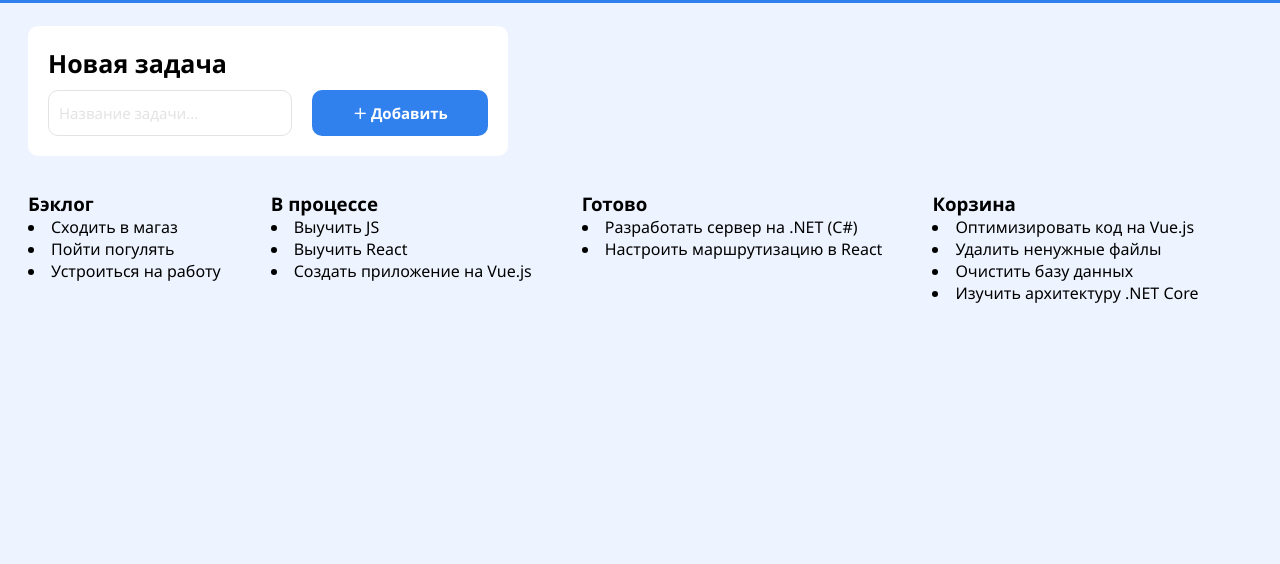
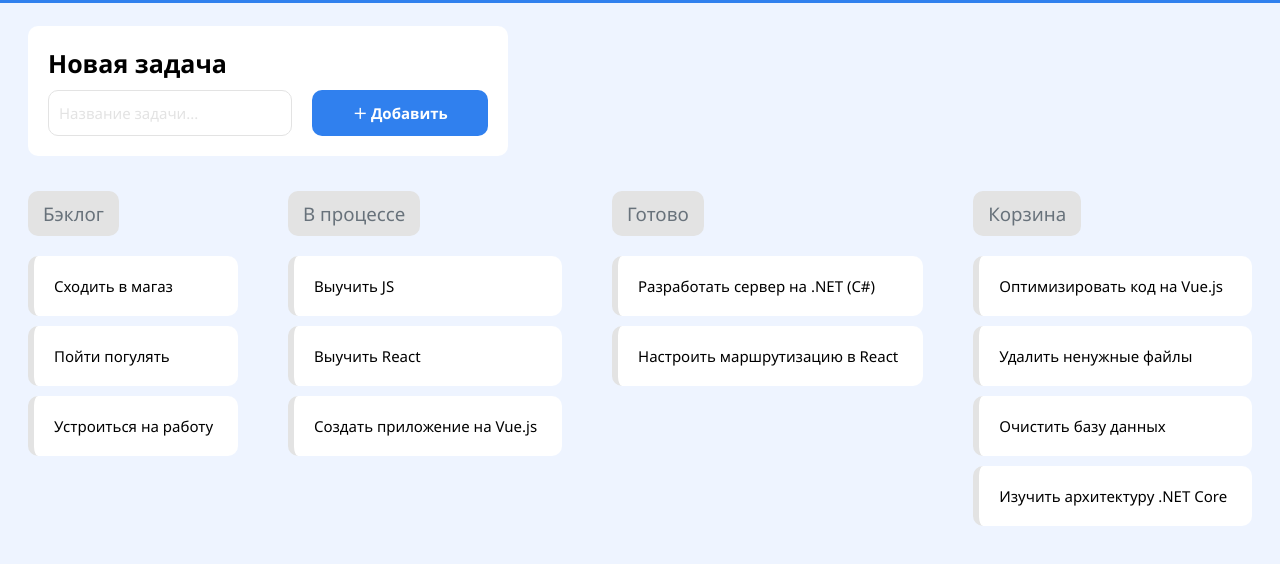
Before and after one commit to mi1ich/mi1ich.github.io, a plain HTML site: page index.html in a window 1280 px wide. Shown: the part 90-654 px from the top of the page. Drawn offline with Linux system fonts and the light colour scheme.

Commit message:
Update style.css

```diff
--- a/style.css
+++ b/style.css
@@ -75,11 +75,11 @@ header h1 {
     column-gap: 50px;
 }
 
-.tasks-list {
+.display-tasks-list {
     flex: 1 1 auto;
 }
 
-.tasks-list h3 {
+.display-tasks-list h3 {
     padding: 10px 15px;
     border-radius: 10px;
     background-color: #e3e3e3;
@@ -89,7 +89,7 @@ header h1 {
     width: fit-content;
 }
 
-.tasks-list li {
+.display-tasks-list li {
     list-style-type: none;
     font-weight: 500;
     font-size: 15px;
```
